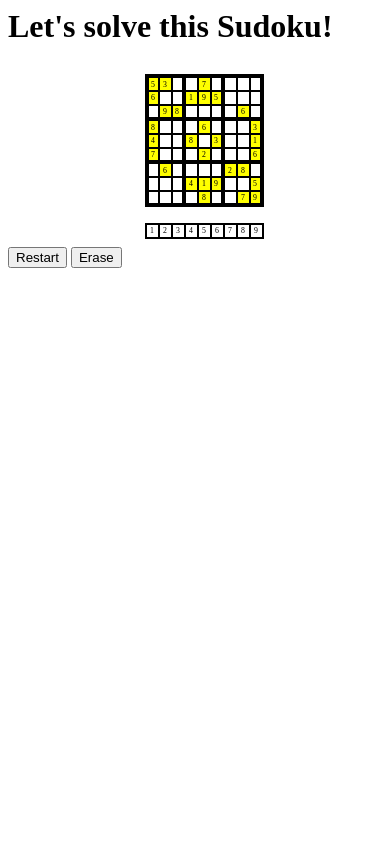
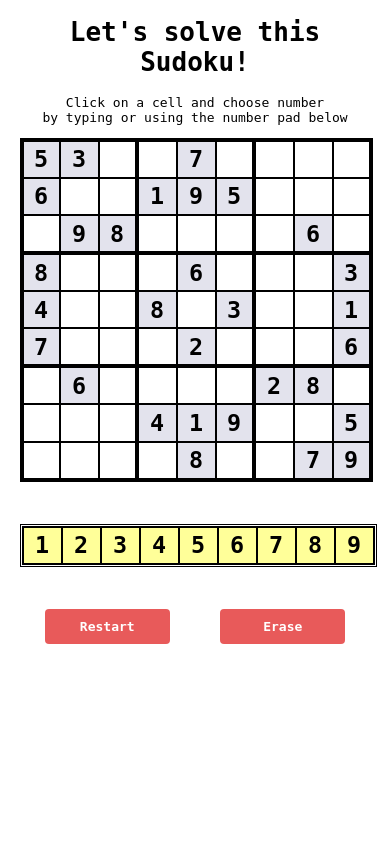
Before and after one commit to skim0904/Sudoku, a PHP site: page / in a window 390 px wide. Run offline with PHP 8.4, Linux system fonts and the light colour scheme.

Commit message:
Added styling and and media queries to the page

```diff
--- a/index.html
+++ b/index.html
@@ -1,3 +1,4 @@
+<!DOCTYPE html>
 <html>
 	<head>
 		<script type="text/javascript" src="underscore-1.7.0.min.js"></script>
@@ -12,6 +13,8 @@
 	<body>
 
 		<h1>Let's solve this Sudoku!</h1>
+		<p>Click on a cell and choose number</br>by typing or using the number pad below</p>
+
 		<div class="board-container">
 			<div id="board" class="board">
 			</div>
@@ -22,8 +25,23 @@
 			</div>
 		</div>
 
-    	<input type="button" id="restartBtn" value="Restart">
-    	<input type="button" id="eraseBtn" value="Erase">
+		<div class="button-group">
+			<div class="button-cell">
+				<div class="button" id="restartBtn">
+     				<span class="button-text">
+      						Restart
+      				</span>
+    			</div>
+			</div>
+
+			<div class="button-cell">
+				<div class="button" id="eraseBtn">
+ 					<span class="button-text">
+  						Erase
+  					</span>
+    			</div>
+			</div>
+		</div>
 
 		<script type="text/template" class="sudokuBoard">
 
--- a/main.js
+++ b/main.js
@@ -137,7 +137,7 @@ var Sudoku = (function () {
 					}
 
 					//up arrow
-					if (e.which == "38") {
+					else if (e.which == "38") {
 						e.preventDefault();
 						if (_currentRow > 0) {
 							var row;
@@ -153,7 +153,7 @@ var Sudoku = (function () {
 					}
 
 					//left arrow
-					if (e.which == "37") {
+					else if (e.which == "37") {
 						e.preventDefault();
 						if (_currentCol > 0) {
 							for (col = _currentCol-1; col >= 0; col--) {
@@ -168,7 +168,7 @@ var Sudoku = (function () {
 					}
 
 					//right arrow
-					if (e.which == "39") {
+					else if (e.which == "39") {
 						e.preventDefault();
 						if (_currentCol < _board.length-1) {
 							var col;
@@ -184,13 +184,13 @@ var Sudoku = (function () {
 					}
 
 					//backspace
-					if (e.which == "8") {
+					else if (e.which == "8") {
 						e.preventDefault();
 						$("#eraseBtn").click();
 					}
 
 					//number
-					if ((e.which >= 49 && e.which <= 57) || (e.which >= 97 && e.which <= 105)) {
+					else if ((e.which >= 49 && e.which <= 57) || (e.which >= 97 && e.which <= 105)) {
 						var number;
 						if (e.which <= 57) number = e.which-48;
 						else number = e.which-96;
--- a/style.css
+++ b/style.css
@@ -1,14 +1,51 @@
+@media only screen and (min-width: 993px) {
+	body {
+		width: 30%;
+	}
+
+	.board-container {
+		font-size: 2vw;
+	}
+}
+
+@media only screen and (max-width: 992px) {
+	body {
+		width: 60%;
+	}
+
+	.board-container {
+		font-size: 4vw;
+	}
+}
+
+@media only screen and (max-width: 480px) {
+	body {
+		width: 90%;
+	}
+
+	.board-container {
+		font-size: 6vw;
+	}
+}
+
 body {
-	width: 100%;
+	/*width: 100%;*/
+	/*width: 30%;*/
 	color: black;
+	text-align: center;
+	font-family: monospace;
+	/*font-family: 'Helvetica Neue', Helvetica, Arial, sans-serif;*/
+
+	margin-left: auto;
+	margin-right: auto;
 }
 
 .preset {
-	background-color: yellow;
+	background-color: #E3E3ED;
 }
 
 .selected {
-	background-color: blue;
+	background-color: #333366;
 	color: white;
 }
 
@@ -16,12 +53,29 @@ body {
 	color: red;
 }
 
+a:not(.preset):hover {
+	background-color: #FFCCCC;
+	cursor: pointer;
+}
+
+a.num {
+	background-color: #FFFF99;
+}
+
+a.num:hover {
+	background-color: #33ADAD;
+}
+
 .board-container {
-	margin-left: auto;
-	margin-right: auto;
-	padding: 2% 0;
-	width: 30%;
-	font-size: 2vw;
+	/*margin-left: auto;
+	margin-right: auto;*/
+
+	/*padding: 1.5% 0;*/
+	padding-bottom: 5vh;
+	/*width: 30%;*/
+	width: 100%;
+	/*font-size: 2vw;*/
+	font-weight: bold;
 }
 
 .board {
@@ -29,6 +83,10 @@ body {
 	width: 100%;
 	border: 1px solid black;
 	display: table;
+}
+
+.board#number {
+	border: 3px double black;
 }
 
 .board .board-row {
@@ -44,7 +102,7 @@ body {
 	width: 10%;
 	padding-bottom: 10%;
 	border: 1px solid black;
-	text-align: center;
+	/*text-align: center;*/
 	display: table-cell;
 }
 
@@ -52,7 +110,6 @@ body {
 	position: absolute;
 	height: 100%;
 	width: 100%;
-	vertical-align: middle;
 }
 
 .board .board-row .board-cell .cell-box .cell-content-table {
@@ -86,10 +143,32 @@ body {
 	border-right-width: 3px;
 }
 
-a:not(.preset):hover {
-	background-color: red;
+.button-group {
+	/*margin-left: auto;
+	margin-right: auto;*/
+	/*width: 30%;*/
+	width: 100%;
+	/*height: 5vh;*/
+	display: table;
 }
 
-a.num:hover {
-	background-color: green;
+.button-group .button-cell {
+	width: 50%;
+	display: table-cell;
 }
+
+.button-group .button-cell .button {
+	width: 60%;
+	background-color: #E85A5A;
+	/*border: 1px solid black;*/
+	border-radius: 4px;
+	padding: 10px;
+	margin: 0 auto;
+	cursor: pointer;
+}
+
+.button-group .button-cell .button .button-text {
+	font-weight: bold;
+	color: #fff;
+	display: block;
+}
```
